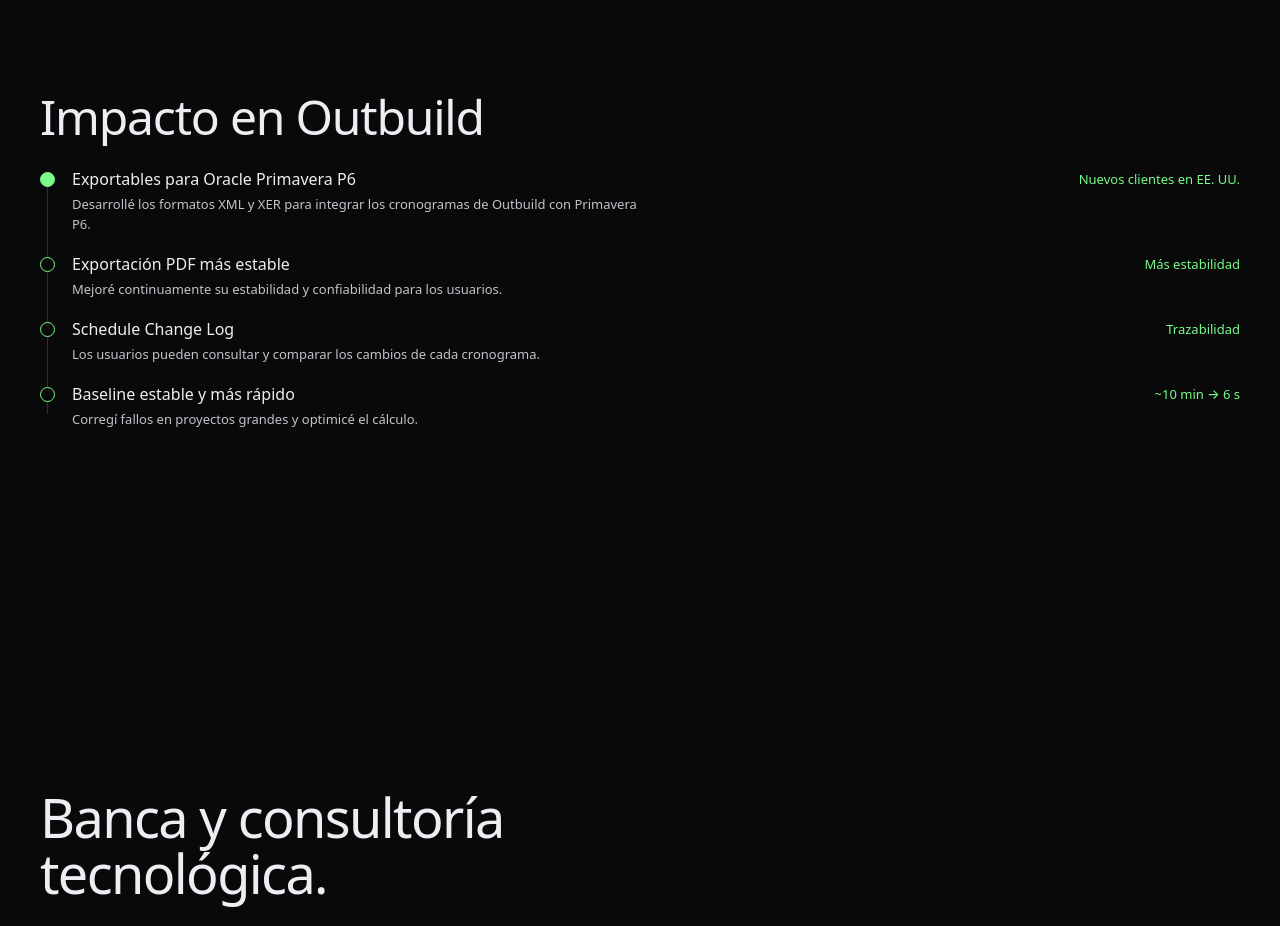
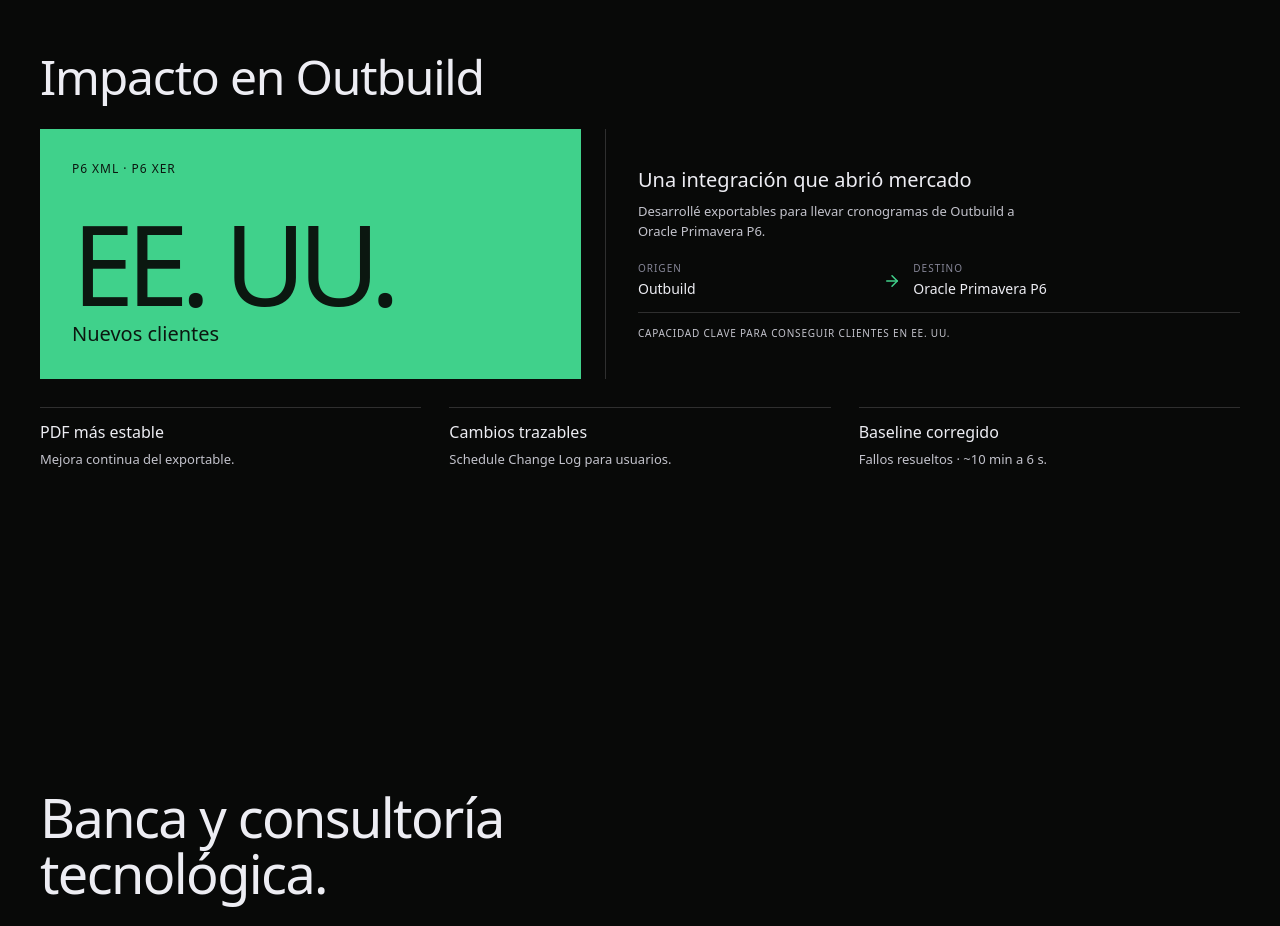
Before and after one commit to nicowr94/portfolio, a Next.js app: page / in a window 1280 px wide. Shown: the part 3340-4266 px from the top of the page. Built offline with nearby package versions, Linux system fonts and the light colour scheme.

Commit message:
feat(portfolio): highlight Outbuild impact in green

```diff
--- a/features/portfolio/components/ProjectsSection.tsx
+++ b/features/portfolio/components/ProjectsSection.tsx
@@ -1,23 +1,17 @@
-const impactCases = [
+import { ArrowRight } from 'lucide-react';
+
+const supportingProjects = [
   {
-    title: 'Exportables para Oracle Primavera P6',
-    description: 'Desarrollé los formatos XML y XER para integrar los cronogramas de Outbuild con Primavera P6.',
-    result: 'Nuevos clientes en EE. UU.',
+    title: 'PDF más estable',
+    description: 'Mejora continua del exportable.',
   },
   {
-    title: 'Exportación PDF más estable',
-    description: 'Mejoré continuamente su estabilidad y confiabilidad para los usuarios.',
-    result: 'Más estabilidad',
+    title: 'Cambios trazables',
+    description: 'Schedule Change Log para usuarios.',
   },
   {
-    title: 'Schedule Change Log',
-    description: 'Los usuarios pueden consultar y comparar los cambios de cada cronograma.',
-    result: 'Trazabilidad',
-  },
-  {
-    title: 'Baseline estable y más rápido',
-    description: 'Corregí fallos en proyectos grandes y optimicé el cálculo.',
-    result: '~10 min → 6 s',
+    title: 'Baseline corregido',
+    description: 'Fallos resueltos · ~10 min a 6 s.',
   },
 ];
 
@@ -35,35 +29,58 @@ export function ProjectsSection() {
         Impacto en Outbuild
       </h2>
 
-      <div className="relative">
-        <span
-          aria-hidden="true"
-          className="absolute top-[7px] bottom-[15px] left-[7px] w-px bg-border"
-        />
-        <ol aria-label="Casos de éxito en orden de impacto" className="m-0 grid list-none p-0">
-          {impactCases.map(({ title, description, result }, index) => (
-            <li
-              className="relative grid grid-cols-[16px_minmax(0,1fr)_190px] items-start gap-x-4 pb-5 last:pb-0 max-[760px]:grid-cols-[16px_minmax(0,1fr)] max-[760px]:gap-x-3 max-[760px]:pb-3.5"
-              key={title}
-            >
-              <span
-                aria-hidden="true"
-                className={`relative z-10 mt-[3px] size-[15px] rounded-full border border-company-outbuild bg-background ${index === 0 ? 'bg-company-outbuild' : ''}`}
-              />
-              <div className="max-w-[62ch]">
-                <h3 className="m-0 text-base leading-[1.35] font-medium text-foreground max-[760px]:text-sm">
-                  {title}
-                </h3>
-                <p className="mt-1 mb-0 text-small leading-[1.5] text-secondary max-[760px]:text-caption">
-                  {description}
-                </p>
+      <div className="grid grid-cols-[.92fr_1.08fr] gap-6 max-[760px]:grid-cols-1 max-[760px]:gap-3">
+        <div className="flex min-h-[250px] flex-col justify-between bg-primary p-[clamp(22px,3vw,32px)] text-primary-foreground max-[760px]:min-h-[164px] max-[760px]:p-5">
+          <div className="text-xs tracking-[.08em] uppercase max-[760px]:text-meta">P6 XML · P6 XER</div>
+          <div>
+            <div className="text-[clamp(3.75rem,9vw,7rem)] leading-[.9] font-medium tracking-[-.07em] max-[760px]:text-[4.625rem]">
+              EE. UU.
+            </div>
+            <div className="mt-2 text-xl leading-[1.3] max-[760px]:text-lg">Nuevos clientes</div>
+          </div>
+        </div>
+
+        <div className="flex flex-col justify-center border-l border-border pl-8 max-[760px]:border-t max-[760px]:border-l-0 max-[760px]:pt-4 max-[760px]:pl-0">
+          <h3 className="mt-0 mb-2.5 text-xl leading-[1.25] font-medium text-foreground max-[760px]:text-lg">
+            Una integración que abrió mercado
+          </h3>
+          <p className="m-0 max-w-[54ch] text-small leading-[1.5] text-secondary">
+            Desarrollé exportables para llevar cronogramas de Outbuild a Oracle Primavera P6.
+          </p>
+          <figure
+            className="mt-5 mb-0"
+            aria-label="Los exportables conectan Outbuild con Oracle Primavera P6"
+          >
+            <div className="grid grid-cols-[minmax(0,1fr)_auto_minmax(0,1.4fr)] items-center gap-3 border-b border-border pb-3">
+              <div>
+                <div className="text-caption tracking-[.1em] text-subtle">ORIGEN</div>
+                <span className="text-sm leading-[1.3] text-foreground">Outbuild</span>
               </div>
-              <p className="m-0 pt-px text-right text-small leading-[1.45] font-medium text-company-outbuild max-[760px]:col-start-2 max-[760px]:pt-1 max-[760px]:text-left max-[760px]:text-caption">
-                {result}
-              </p>
-            </li>
-          ))}
-        </ol>
+              <ArrowRight className="text-primary" size={18} aria-hidden="true" />
+              <div>
+                <div className="text-caption tracking-[.1em] text-subtle">DESTINO</div>
+                <span className="text-sm leading-[1.3] text-foreground">Oracle Primavera P6</span>
+              </div>
+            </div>
+            <figcaption className="mt-3 text-caption leading-[1.6] tracking-[.08em] text-secondary">
+              CAPACIDAD CLAVE PARA CONSEGUIR CLIENTES EN EE. UU.
+            </figcaption>
+          </figure>
+        </div>
+      </div>
+
+      <div
+        className="mt-7 grid grid-cols-3 gap-x-7 max-[760px]:mt-4 max-[760px]:grid-cols-1 max-[760px]:gap-y-2.5"
+        aria-label="Otros casos de éxito en Outbuild"
+      >
+        {supportingProjects.map(({ title, description }) => (
+          <article className="border-t border-border pt-3.5 max-[760px]:pt-2.5" key={title}>
+            <h3 className="mt-0 mb-1.5 text-base leading-[1.35] font-medium text-foreground max-[760px]:mb-1 max-[760px]:text-sm">
+              {title}
+            </h3>
+            <p className="m-0 text-small leading-[1.5] text-secondary">{description}</p>
+          </article>
+        ))}
       </div>
     </section>
   );
```
